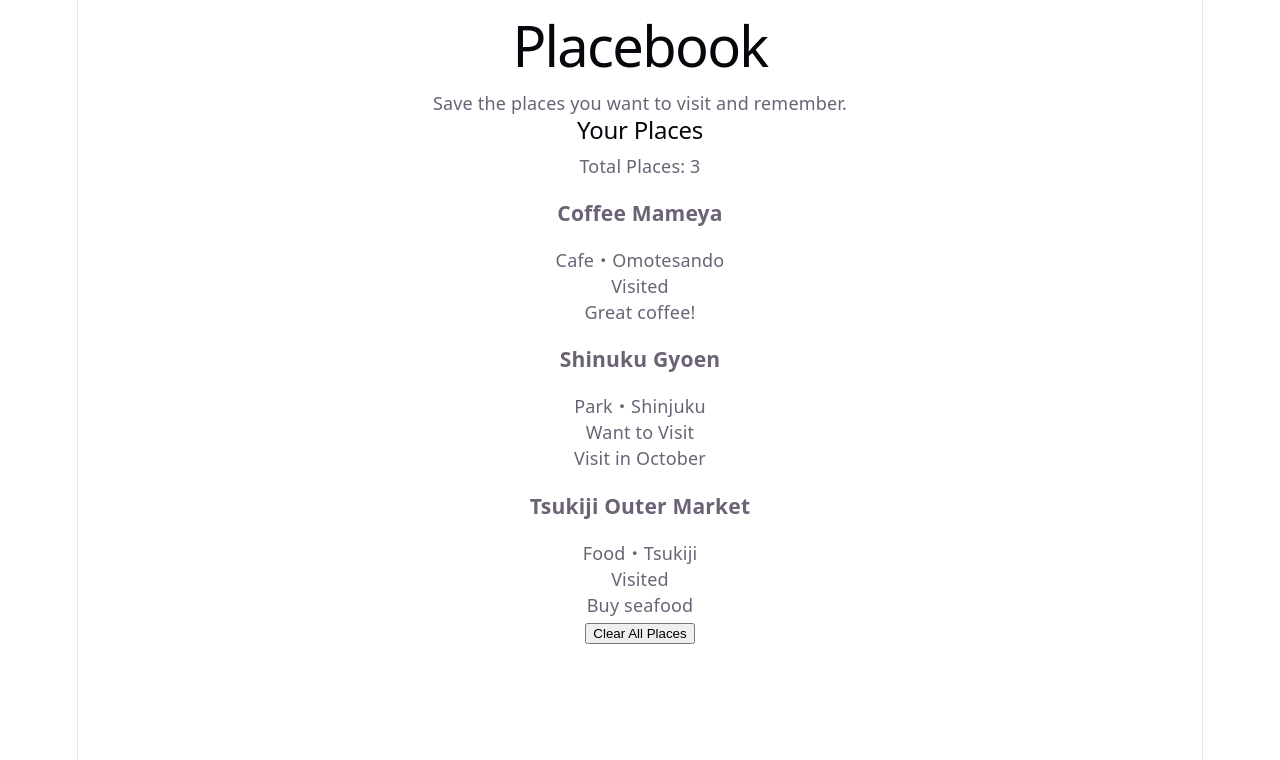
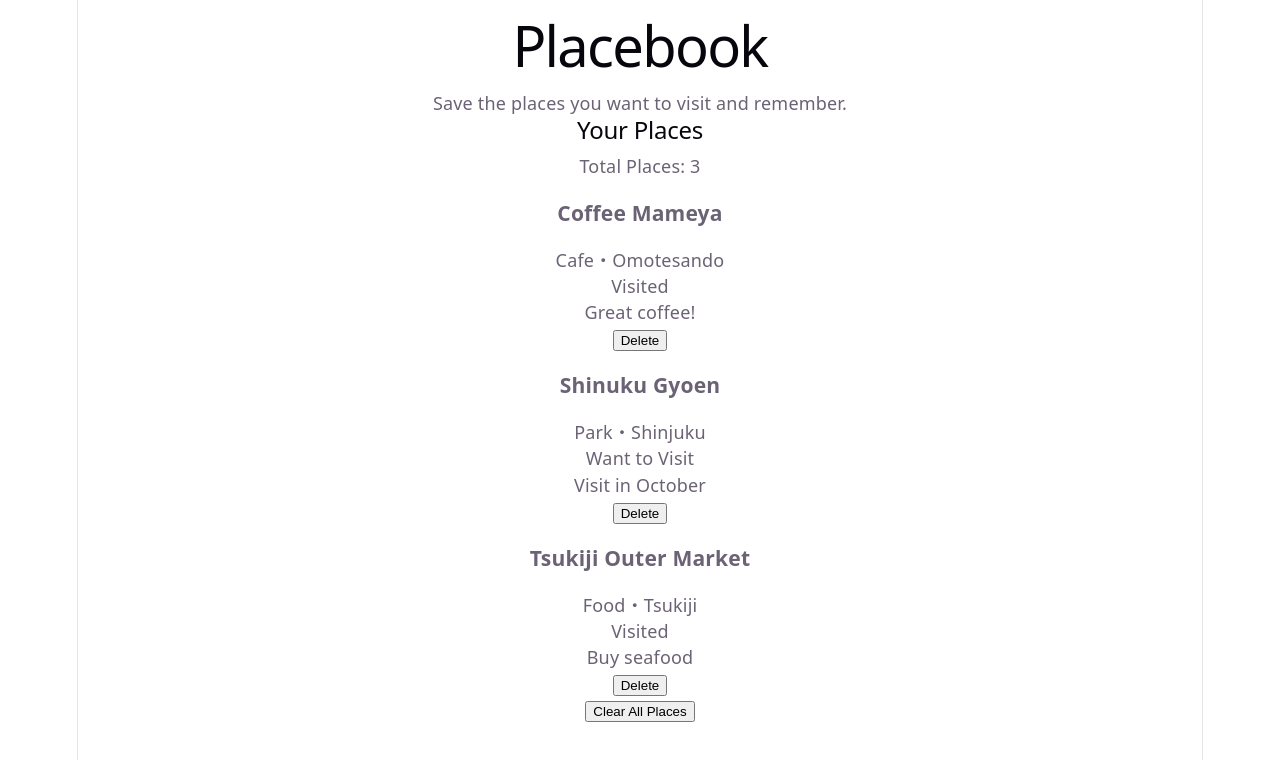
Before and after one commit to ryo-masago/placebook, a React (Vite) app: page / in a window 1280 px wide. Shown: the top 760 px of the page. Built offline with nearby package versions, Linux system fonts and the light colour scheme.

Commit message:
Add Place Delete Button

```diff
--- a/src/App.tsx
+++ b/src/App.tsx
@@ -30,6 +30,12 @@ function App() {
   }
   ])
 
+  function handleDelete(id: number) {
+    setPlaces((currentPlaces) =>
+      currentPlaces.filter((place) => place.id !== id)
+    )
+  }
+
   return (
     <main>
       <h1>Placebook</h1>
@@ -42,6 +48,7 @@ function App() {
         <PlaceCard
           key = {place.id}
           place = {place}
+          onDelete = {handleDelete}
         />
       ))}
 
--- a/src/components/PlaceCard.tsx
+++ b/src/components/PlaceCard.tsx
@@ -2,15 +2,17 @@ import type {Place} from "../types/Place"
 
 type PlaceCardProps = {
   place: Place
+  onDelete: (id: number) => void
 }
 
-function PlaceCard({place}: PlaceCardProps) {
+function PlaceCard({place, onDelete}: PlaceCardProps) {
   return (
     <div>
       <h3>{place.name}</h3>
       <p>{place.category}・{place.area}</p>
       <p>{place.status === "visited" ? "Visited" : "Want to Visit"}</p>
       <p>{place.notes}</p>
+      <button onClick = {() => onDelete(place.id)}>Delete</button>
     </div>
   )
 }
```
